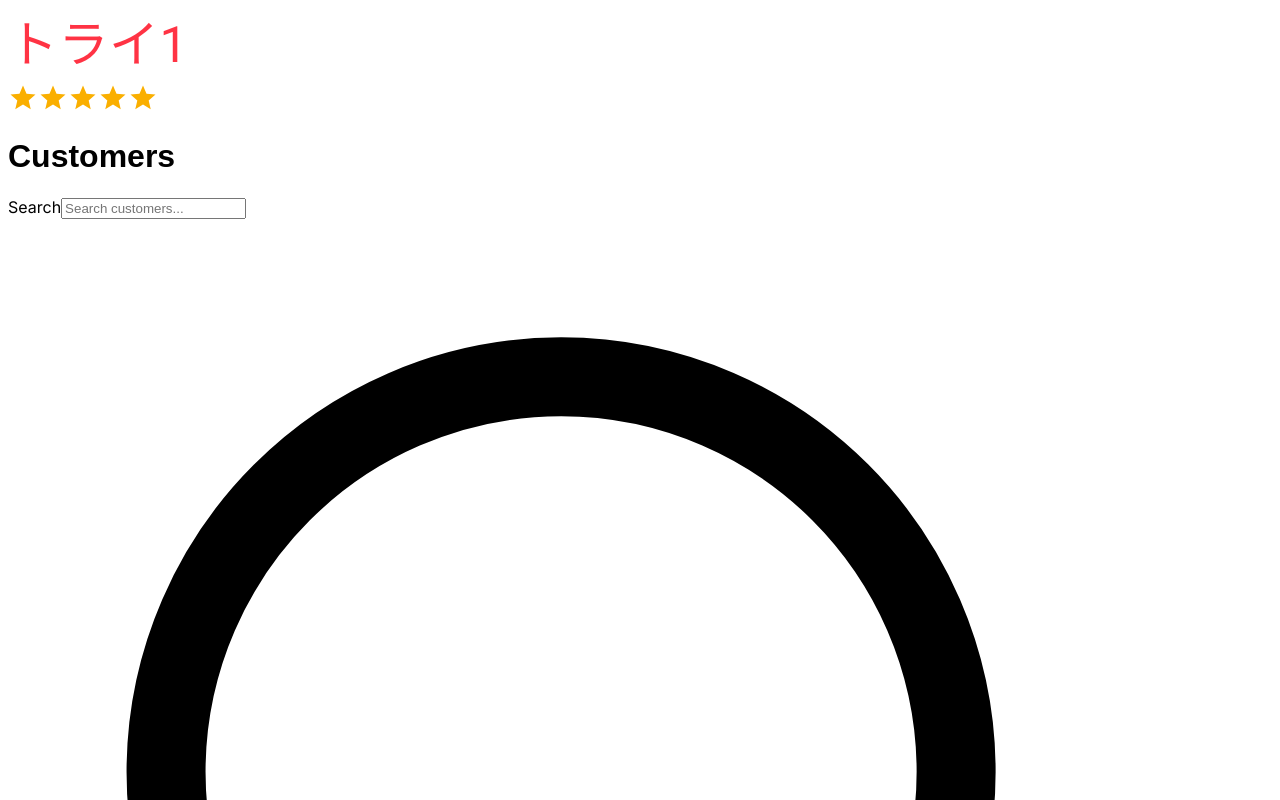
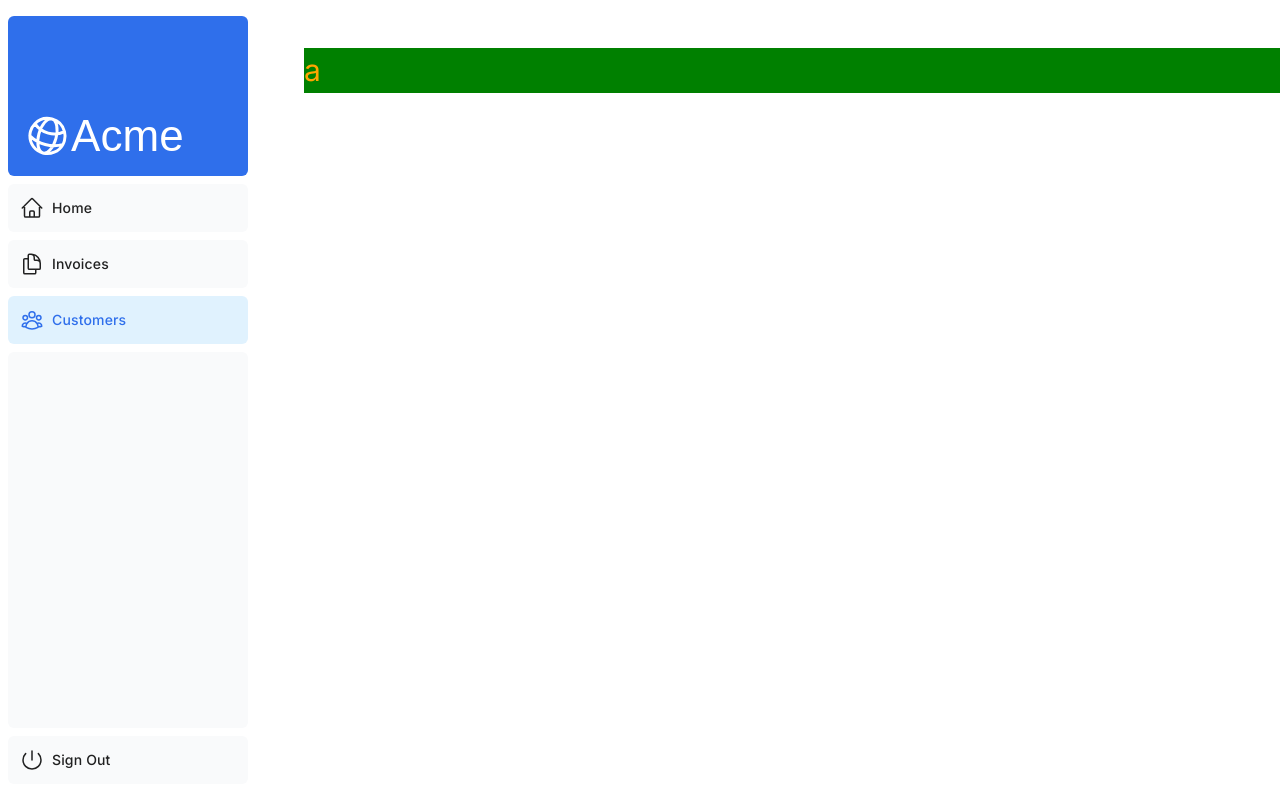
Before and after one commit to chariot-gtn/next_tutorial, a Next.js app: page /dashboard/customers in a window 1280 px wide. Shown: the top 800 px of the page. Built offline with nearby package versions, Linux system fonts and the light colour scheme; a web font is replaced by a local one.

Commit message:
cleancode

```diff
--- a/app/dashboard/customers/page.tsx
+++ b/app/dashboard/customers/page.tsx
@@ -1,23 +1,48 @@
-// 'use client';
-import { Ratings } from '@/app/ui/customers/Ratings';
-import { Typography } from '@mui/material';
-// import { CustomersTable } from '@/app/ui/customers/table';
-import Table from '@/app/ui/customers/table';
-import { CustomersTableType } from '@/app/lib/definitions';
+'use client';
+
+import { TestBox } from '@/app/global';
+import { Box, useMediaQuery } from '@mui/material';
 
 export default function Page() {
+  const isSmallDevice = useMediaQuery('(max-width: 768px)');
+
   return (
     <>
-      <Typography
-        // variant='h1'
-        fontSize={50} //px
-        color={'#f34'} //色(多分props色も可変できる。css in jsかなんかしらで)
+      {/* useMediaQueryでコンポーネントの出しわけ */}
+      {/* {isSmallDevice ? (
+        <Box sx={{ backgroundColor: 'red', color: 'white' }} width={'500px'}>
+          header
+        </Box>
+      ) : (
+        <Box
+          sx={{
+            backgroundColor: 'red',
+            color: 'white',
+            writingMode: 'vertical-rl',
+          }}
+          height={'500px'}
+        >
+          header
+        </Box>
+      )} */}
+      {/* MUIのthemeを使って切り替え */}
+      {/* デフォのthemeが生きる */}
+      {/* <Box
+        sx={{
+          backgroundColor: { sm: 'blue', lg: 'yellow', xl: 'green' },
+          color: { sm: 'white', lg: 'black', xl: 'white' },
+        }}
+        width={'100vw'}
       >
-        トライ1
-      </Typography>
-      <Ratings />
-      <Table customers={[]} />
-
+        a
+      </Box> */}
+      {/* style.tsに逃す */}
+      <TestBox>a</TestBox>
     </>
   );
 }
+
+/*
+useMediaQuery：コンポーネントの出しわけで使う
+
+*/
--- a/app/dashboard/customers/sample/page.tsx
+++ b/app/dashboard/customers/sample/page.tsx
@@ -1,6 +1,5 @@
-import CustomTypography from '@/app/ui/customers/typography'; // パスは適宜調整してください
 import Link from '@mui/material/Link';
-import { Ratings } from '@/app/ui/customers/Ratings'; // Ratingsコンポーネントの正確なパスに置き換えてください
+// import { Ratings } from '@/app/ui/customers/Ratings'; // Ratingsコンポーネントの正確なパスに置き換えてください
 import { ContainedButtons } from '@/app/ui/customers/Button';
 import LocalPrintshopIcon from '@mui/icons-material/LocalPrintshop';
 import { Button } from '@mui/material';
@@ -8,19 +7,11 @@ import { Button } from '@mui/material';
 const Page: React.FC = () => {
   return (
     <>
-      <CustomTypography
-        variant="body1"
-        fontSize={12}
-        color="#000000" // 色コードは`#`を含めて正確に指定
-        fontFamily="Noto Sans JP"
-      >
-        ふりがな想定
-      </CustomTypography>
       {/* 他のコンポーネント */}
       <Link href="#" color="inherit" fontWeight={'Bold'} fontSize={16}>
         参加者の名前
       </Link>
-      <Ratings />
+      {/* <Ratings /> */}
       <ContainedButtons />
       <Button />
       <LocalPrintshopIcon fontSize="large" />
--- a/app/dashboard/invoices/create/page.tsx
+++ b/app/dashboard/invoices/create/page.tsx
@@ -1,6 +1,7 @@
 import Form from '@/app/ui/invoices/create-form';
 import Breadcrumbs from '@/app/ui/invoices/breadcrumbs';
 import { fetchCustomers } from '@/app/lib/data';
+import Link from 'next/link';
 
 export default async function Page() {
   const customers = await fetchCustomers();
--- a/app/dashboard/layout.tsx
+++ b/app/dashboard/layout.tsx
@@ -1,10 +1,14 @@
-// import SideNav from "../ui/dashboard/sidenav";
+import SideNav from '../ui/dashboard/sidenav';
 
-export default function RootLayout({children}: {children: React.ReactNode;}) {
+export default function RootLayout({
+  children,
+}: {
+  children: React.ReactNode;
+}) {
   return (
     <div className="flex h-screen flex-col md:flex-row md:overflow-hidden">
       <div className="w-full flex-none md:w-64">
-        {/* <SideNav /> */}
+        <SideNav />
       </div>
       <div className="flex-grow p-6 md:overflow-y-auto md:p-12">{children}</div>
     </div>
--- /dev/null
+++ b/app/global.ts
@@ -0,0 +1,48 @@
+'use client';
+import { Box, createTheme, styled } from '@mui/material';
+
+export const theme = createTheme({
+  breakpoints: {
+    values: {
+      // デフォで持ってるブレークポイントだから消せない。
+      xs: 0,
+      sm: 600,
+      md: 768, // sp版
+      lg: 850, // 折り返さないくらいの画角
+      xl: 1432, // figmaサイズに合わせてる
+    },
+  },
+});
+// https://mui.com/material-ui/customization/breakpoints/
+
+// xs, extra-small: 0px
+// sm, small: 600px
+// md, medium: 900px
+// lg, large: 1200px
+// xl, extra-large: 1536px
+
+export const TestBox = styled(Box)`
+  ${({ theme }) => {
+    return {
+      // デフォルト
+      fontSize: '30px',
+      color: 'red',
+      background: 'green',
+      width: '100vw',
+
+      // lg→md間のスタイル
+      [theme.breakpoints.down('md')]: {
+        color: 'blue',
+      },
+
+      // lg→md間のスタイル
+      //   [theme.breakpoints.down('lg')]: {
+      //     color: 'green',
+      //   },
+      // lgの画面幅
+      [theme.breakpoints.up('lg')]: {
+        color: 'orange',
+      },
+    };
+  }};
+`;
--- a/app/layout.tsx
+++ b/app/layout.tsx
@@ -5,6 +5,7 @@ import '@fontsource/roboto/300.css';
 import '@fontsource/roboto/400.css';
 import '@fontsource/roboto/500.css';
 import '@fontsource/roboto/700.css';
+import '@/app/ui/global.css';
 import { CssBaseline } from '@mui/material';
 
 export const metadata: Metadata = {
@@ -23,9 +24,10 @@ export default function RootLayout({
 }) {
   return (
     <html lang="en">
-      {/* <body >{children}</body> */}
-
-      <body className={`${inter.className}`}>{children}</body>
+      <body className={`${inter.className}`}>
+        <CssBaseline />
+        {children}
+      </body>
     </html>
   );
 }
--- a/app/ui/customers/Button/index.tsx
+++ b/app/ui/customers/Button/index.tsx
@@ -6,7 +6,7 @@ import { Button } from '@mui/material';
 export const ContainedButtons = () => {
   const primary = lime[900];
   return (
-    <SampleButton sx={(color = { primary })} variant="contained">
+    <SampleButton sx={{ primary }} variant="contained">
       Contained
     </SampleButton>
   );
--- a/app/ui/customers/Ratings.tsx
+++ /dev/null
@@ -1,18 +0,0 @@
-// 'use client';
-import * as React from 'react';
-import { Rating } from '@mui/material';
-
-export type TRatingProps = {
-  // name: string;
-  value?: number;
-  //   onChange?: () => void;
-};
-
-export function Ratings() {
-  return (
-    <div>
-      {/* valueに持たせた値がスターに色をつける様子 */}
-      <Rating size="large" name="no-value" value={10} />
-    </div>
-  );
-}
--- a/app/ui/customers/typography.tsx
+++ /dev/null
@@ -1,45 +0,0 @@
-import { Typography } from '@mui/material';
-import { ReactNode } from 'react';
-
-// TypeScriptの場合、型定義
-export type CustomTypographyProps = {
-  variant:
-    | 'h1'
-    | 'h2'
-    | 'h3'
-    | 'h4'
-    | 'h5'
-    | 'h6'
-    | 'subtitle1'
-    | 'subtitle2'
-    | 'body1'
-    | 'body2';
-  fontSize: number;
-  color: string;
-  fontFamily: string;
-  children: ReactNode;
-};
-
-// カスタムTypographyコンポーネント
-export const CustomTypography: React.FC<CustomTypographyProps> =
-// 名前が無い関数名：constの変数に代入しているだけ
-({
-  variant,
-  fontSize,
-  color,
-  fontFamily,
-  children,
-}) => {
-  return (
-    <Typography
-      variant={variant}
-      fontSize={fontSize}
-      color={color}
-      fontFamily={fontFamily}
-    >
-       サンプル
-    </Typography>
-  );
-};
-
-export default CustomTypography;
--- a/app/ui/global.css
+++ b/app/ui/global.css
@@ -1,4 +1,4 @@
-/* @tailwind base;
+@tailwind base;
 @tailwind components;
 @tailwind utilities;
 
@@ -15,4 +15,4 @@ input[type='number']::-webkit-inner-spin-button {
 input[type='number']::-webkit-outer-spin-button {
   -webkit-appearance: none;
   margin: 0;
-} */
+}
```
Also changed, not shown: app/dashboard/customers/style.ts (added).
